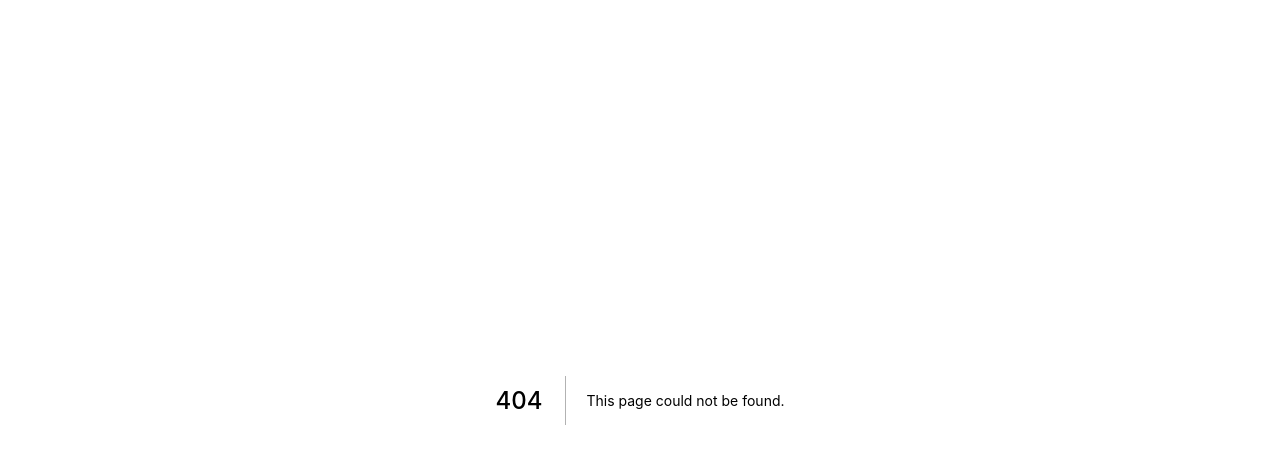
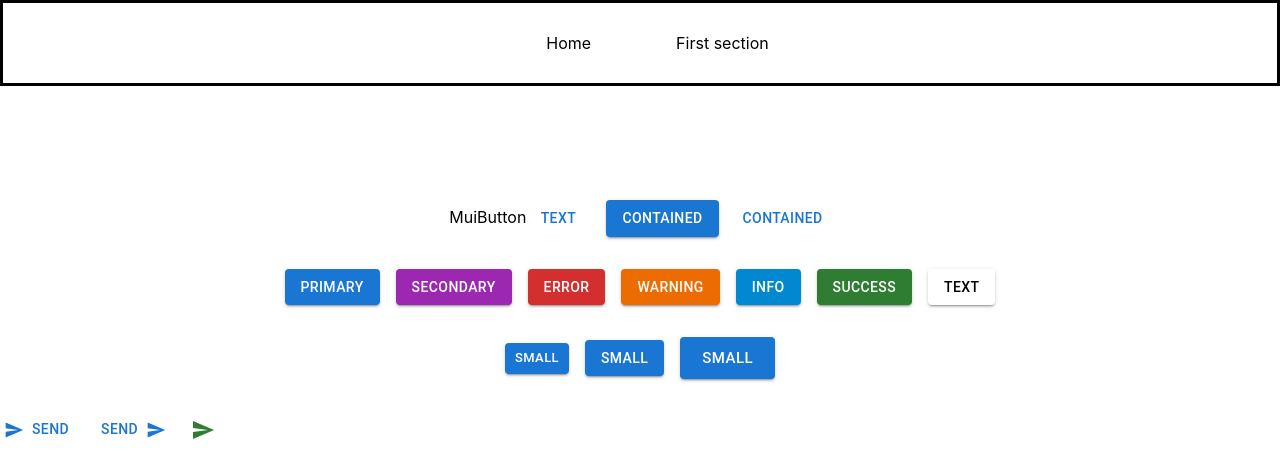
Before and after one commit to DantesSagan/materialNextReact, a Next.js app: page /muibuttons in a window 1280 px wide. Before the commit this address had no page. Shown: the top 476 px of the page. Built offline with nearby package versions, Linux system fonts and the light colour scheme.

Commit message:
4th commit 4-button

```diff
--- /dev/null
+++ b/components/layout/navbar.js
@@ -0,0 +1,126 @@
+import Link from 'next/link';
+
+export default function Navbar() {
+  // const seed = seedDatabse(firebaseLib);
+  // console.log(seed);
+  //   const router = useRouter();
+  //   const { status, data: session } = useSession();
+
+  //   const handleClick = () => {
+  //     console.log('Placing you order');
+  //     router.replace('/product');
+  //   };
+
+  // This component need for auth in this example by GitHub
+  //   const AuthComponent = () => {
+  //     const { data: session } = useSession();
+  //     // If you current session is online you will see this signOut elements with button
+  //     if (session) {
+  //       return (
+  //         <div
+  //           className='dropdown-content'
+  //           style={{
+  //             background: 'black',
+  //             color: 'white',
+  //             textAlign: 'center',
+  //             padding: '10px',
+  //           }}
+  //         >
+  //           Signed in as {session.user.email}
+  //           <br />
+  //           <button
+  //             className='button'
+  //             style={{ background: 'black', color: 'white', textAlign: 'center' }}
+  //             onClick={(e) => {
+  //               e.preventDefault();
+  //               signOut();
+  //             }}
+  //           >
+  //             Sign Out
+  //           </button>
+  //         </div>
+  //       );
+  //     }
+  //     // If you current session is offline you will see this signIn elements with button
+  //     // to signIn with GitHub or whatever you want to currently authenticated
+  //     return (
+  //       <div
+  //         className='dropdown-content'
+  //         style={{
+  //           background: 'black',
+  //           color: 'white',
+  //           textAlign: 'center',
+  //           padding: '10px',
+  //         }}
+  //       >
+  //         Not signted in <br />
+  //         <button
+  //           className='button'
+  //           style={{ background: 'black', color: 'white' }}
+  //           onClick={(e) => {
+  //             e.preventDefault();
+  //             signIn();
+  //           }}
+  //         >
+  //           Sign In
+  //         </button>
+  //       </div>
+  //     );
+  //   };
+  return (
+    <div style={{ position: 'relative' }}>
+      <nav
+        style={{
+          display: 'flex',
+          top: 0,
+          marginBottom: '200px',
+        }}
+      >
+        <div id='navbar'>
+          {' '}
+          <div className='' style={{ display: 'inline-block' }}>
+            <section
+              className='buttonM '
+              style={{
+                color: 'black',
+              }}
+            >
+              {' '}
+              <li
+                className='button'
+                style={{
+                  color: 'black',
+                }}
+              >
+                <Link href='/'>
+                  <a>Home</a>
+                </Link>
+              </li>
+            </section>{' '}
+          </div>
+          <div className='' style={{ display: 'inline-block' }}>
+            <section
+              className='buttonM dropdown'
+              style={{ display: 'inline-block' }}
+            >
+              First section
+              <div className='dropdown-content'>
+                {' '}
+                <li className='button'>
+                  <Link href='/typography'>
+                    <a>Link to typography</a>
+                  </Link>
+                </li>
+                <li className='button'>
+                  <Link href='/muibuttons'>
+                    <a>Link to button</a>
+                  </Link>
+                </li>
+              </div>
+            </section>{' '}
+          </div>
+        </div>
+      </nav>
+    </div>
+  );
+}
--- a/package.json
+++ b/package.json
@@ -11,6 +11,7 @@
   "dependencies": {
     "@emotion/react": "^11.8.2",
     "@emotion/styled": "^11.8.1",
+    "@mui/icons-material": "^5.5.1",
     "@mui/material": "^5.5.3",
     "next": "12.1.2",
     "react": "17.0.0",
--- a/pages/_app.js
+++ b/pages/_app.js
@@ -1,7 +1,14 @@
-import '../styles/globals.css'
+import Navbar from '../components/layout/navbar';
+import '../styles/globals.css';
+import '../styles/navbar.css';
 
-function MyApp({ Component, pageProps }) {
-  return <Component {...pageProps} />
+export default function MyApp({ Component, pageProps }) {
+  return (
+    <div>
+      <Navbar />
+      <div style={{ minHeight: '50vh' }}>
+        <Component {...pageProps} />
+      </div>
+    </div>
+  );
 }
-
-export default MyApp
--- a/pages/index.js
+++ b/pages/index.js
@@ -1,11 +1,10 @@
 import Image from 'next/image';
-import MuiTypography from '../components/MuiTypography';
 import styles from '../styles/Home.module.css';
 
 export default function Home() {
   return (
-    <div className={styles.container}>
-      <MuiTypography />
+    <div className={styles.container} style={{ textAlign: 'center' }}>
+      <h1>Home</h1>
       <footer className={styles.footer}>
         <a
           href='https://vercel.com?utm_source=create-next-app&utm_medium=default-template&utm_campaign=create-next-app'
--- /dev/null
+++ b/pages/muibuttons/index.js
@@ -0,0 +1,73 @@
+import { Stack, Button, IconButton } from '@mui/material';
+import SendIcon from '@mui/icons-material/Send';
+
+import React from 'react';
+
+// I thinkg MUI good for quick set up css and standartization but bad for specially interfaces that you needed
+// May be in big projects where need to create multiple pages with one design it's good
+export default function MuiButton() {
+  return (
+    <Stack spacing={4} textAlign='center'>
+      <Stack spacing={2} direction='row' display='inline-block'>
+        MuiButton
+        {/* In this case varian changes styling for type of using button */}
+        {/* If adding href parameter button compoent will switch to "a" anchor tag */}
+        <Button variant='text' href='https://google.com'>
+          Text
+        </Button>
+        <Button variant='contained'>Contained</Button>
+        <Button variant='text'>Contained</Button>
+      </Stack>
+      {/* In this case we creating buttons in miscellaneous colors  */}
+      <Stack display='inline-block' spacing={2} direction='row'>
+        <Button variant='contained' color='primary'>
+          Primary
+        </Button>
+        <Button variant='contained' color='secondary'>
+          Secondary
+        </Button>
+        <Button variant='contained' color='error'>
+          Error
+        </Button>
+        <Button variant='contained' color='warning'>
+          Warning
+        </Button>
+        <Button variant='contained' color='info'>
+          Info
+        </Button>
+        <Button variant='contained' color='success'>
+          Success
+        </Button>
+        <Button variant='contained' color='text'>
+          Text
+        </Button>
+      </Stack>
+      <Stack display='block' spacing={2} direction='row'>
+        {/* In this case we are seeing sizes of a buttons */}
+        <Button variant='contained' size='small'>
+          Small
+        </Button>
+        <Button variant='contained' size='medium'>
+          Small
+        </Button>
+        <Button variant='contained' size='large'>
+          Small
+        </Button>
+      </Stack>
+      <Stack spacing={2} direction='row'>
+        {/* disableRipple turn off water waving effect on a place you click on */}
+        {/* (icon before text) */}
+        <Button vairant='contained' startIcon={<SendIcon />} disableRipple>
+          Send
+        </Button>
+        {/* (icon after text) */}
+        <Button vairant='contained' endIcon={<SendIcon />}>
+          Send
+        </Button>
+        <IconButton aria-label='send' color='success' size='small'>
+          <SendIcon />
+        </IconButton>
+      </Stack>
+    </Stack>
+  );
+}
--- a/components/MuiTypography.js
+++ b/pages/typography/index.js
@@ -4,10 +4,12 @@ import React from 'react';
 
 export default function MuiTypography() {
   return (
-    <div>
+    <div style={{ textAlign: 'center' }}>
       MuiTypography
       {/* Typography Applies the theme typography styles. */}
-      <Typography variant='h1' gutterBottom>h1</Typography>
+      <Typography variant='h1' gutterBottom>
+        h1
+      </Typography>
       <Typography variant='h2'>h2</Typography>
       <Typography variant='h3'>h3</Typography>
       {/* If we need a component with h1 tag instead of h4 tag displaying on html elements */}
--- /dev/null
+++ b/styles/navbar.css
@@ -0,0 +1,92 @@
+/* .CLASS */
+
+.dropdown {
+  display: inline-block;
+  padding: 10px;
+}
+
+.dropdown-content {
+  display: none;
+  position: absolute;
+  background: black;
+  min-width: 160px;
+}
+
+.dropdown:hover .dropdown-content {
+  display: block;
+  border: 2px solid red;
+  border-radius: 15px;
+}
+
+.buttonM {
+  cursor: pointer;
+  margin: 10px;
+  padding: 5px 15px;
+  border-radius: 10px;
+  display: block;
+  text-align: center;
+  color: black;
+  background-color: 'white';
+  transition: 0.2s;
+}
+
+.buttonM:hover {
+  background-position: right center;
+  color: black;
+  text-shadow: -1px 0 black, 0 0px black, 1px 0 black, 0 -1px black;
+  outline: 5px solid tomato;
+}
+
+.button {
+  cursor: pointer;
+  margin: 10px;
+  padding: 5px 25px;
+  text-align: center;
+  transition: 0.2s;
+  background-size: 200% auto;
+  color: white;
+  border-radius: 10px;
+  display: block;
+}
+.button:hover {
+  outline: thick double white;
+  background-color: 'white';
+  background-position: right center;
+  color: white;
+  text-shadow: -1px 0 black, 0 0px black, 1px 0 black, 0 -1px black;
+}
+
+/* #ID */
+
+#navbar {
+  text-align: center;
+  position: fixed;
+  display: block;
+  min-width: 290px;
+  width: 100%;
+  top: 0;
+  border: solid;
+  border-bottom: 3px solid black;
+  border-color: black;
+}
+
+.gridCol {
+  font-size: 1.5em;
+  background-image: linear-gradient(
+    45deg,
+    #ff9a9e 0%,
+    #fad0c4 99%,
+    #fad0c4 100%
+  );
+}
+
+.arrowScroll {
+  transition: all 0.2s ease-out;
+  height: '100px';
+  width: '100px';
+  cursor: 'pointer';
+  padding: '5px';
+  position: 'fixed';
+  right: '100px';
+  bottom: '100px';
+}
```
Also changed, not shown: 1 other file (tests, documents, lock files or other folders).
